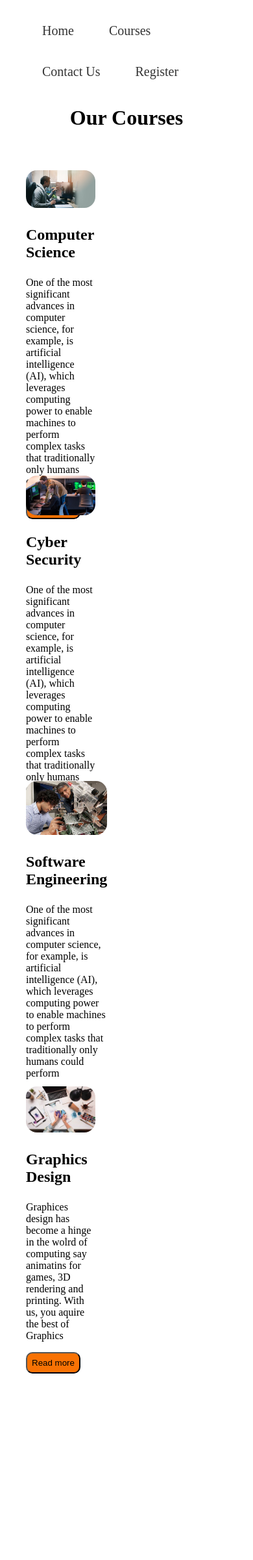
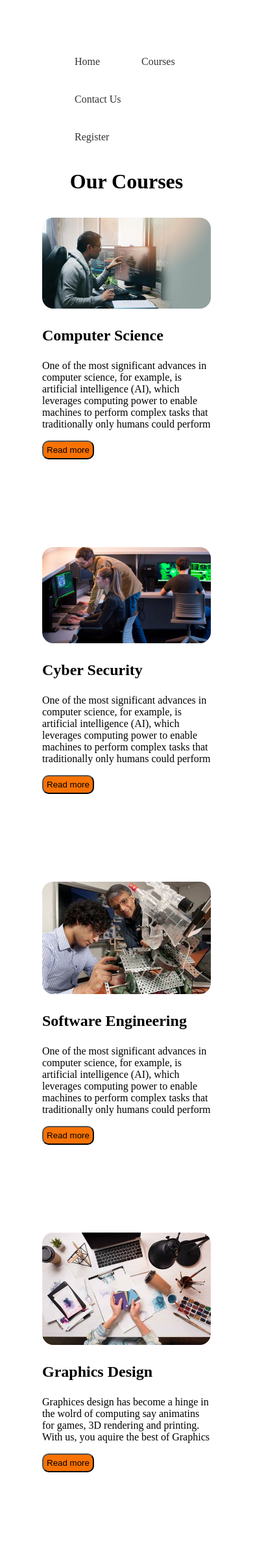
Before and after one commit to Zuba43/Zuba43.github.io, a PHP site: page /courses.html in a window 390 px wide. Shown: the top 2401 px of the page at 65% size. Before the commit the page ends 2114 px from the top, so only its background shows below. Run offline with PHP 8.4, Linux system fonts and the light colour scheme.

Commit message:
Update courses.css

```diff
--- a/css/courses.css
+++ b/css/courses.css
@@ -86,3 +86,164 @@
   .course h3 {
     font-size: 24px;
   }
+/* Responsive design */
+
+@media (max-width: 768px) {
+  .footer-container {
+    flex-direction: column;
+  }
+  .footer-column {
+    flex-basis: 100%;
+    margin: 10px 0;
+  }
+}
+
+@media (max-width: 480px) {
+  .footer-column {
+    margin: 5px 0;
+  }
+  .footer-column h3 {
+    font-size: 18px;
+  }
+}
+
+/* Tablet (max-width: 768px) */
+@media (max-width: 768px) {
+  .header {
+    flex-direction: column;
+    align-items: flex-start;
+  }
+
+  .logo {
+    margin-left: 20px;
+  }
+
+  .nav-right ul {
+    flex-wrap: wrap;
+  }
+
+  .nav-right ul li {
+    margin-right: 20px;
+  }
+
+  section {
+    flex-direction: column;
+    height: auto;
+    margin-top: 50px;
+  }
+
+  .image-container {
+    width: 100%;
+    height: 200px;
+  }
+
+  .text-container {
+    width: 100%;
+    padding: 10px;
+  }
+
+  .text-container h1 {
+    font-size: 30px;
+  }
+
+  .text-container p {
+    font-size: 18px;
+  }
+
+  .Courses {
+    gap: 10px;
+  }
+
+  .course {
+    flex-basis: 100%;
+    height: auto;
+    padding: 20px;
+  }
+}
+
+/* Mobile (max-width: 700px) */
+@media (max-width: 700px) {
+  body {
+    padding: 50px;
+  }
+
+  .header {
+    position: relative;
+  }
+
+  .nav-right ul li {
+    margin-right: 10px;
+  }
+
+  .nav-right a {
+    font-size: 16px;
+  }
+
+  section {
+    margin-top: 20px;
+  }
+
+  .image-container {
+    height: 150px;
+  }
+
+  .text-container h1 {
+    font-size: 24px;
+  }
+
+  .text-container p {
+    font-size: 14px;
+  }
+
+  .Courses {
+    gap: 5px;
+  }
+
+  .course {
+    padding: 15px;
+  }
+
+  button {
+    padding: 5px;
+  }
+}
+
+/* Mobile Extra Small (max-width: 320px) */
+@media (max-width: 320px) {
+  body {
+    padding: 10px;
+  }
+
+  .logo {
+    font-size: 18px;
+  }
+
+  .nav-right a {
+    font-size: 12px;
+  }
+
+  .image-container {
+    height: 80px;
+  }
+
+  .text-container h1 {
+    font-size: 14px;
+  }
+
+  .text-container p {
+    font-size: 10px;
+  }
+
+  .course {
+    padding: 5px;
+  }
+
+  button {
+    padding: 2px;
+    font-size: 10px;
+  }
+
+  .course h3 {
+    font-size: 14px;
+  }
+}
```
